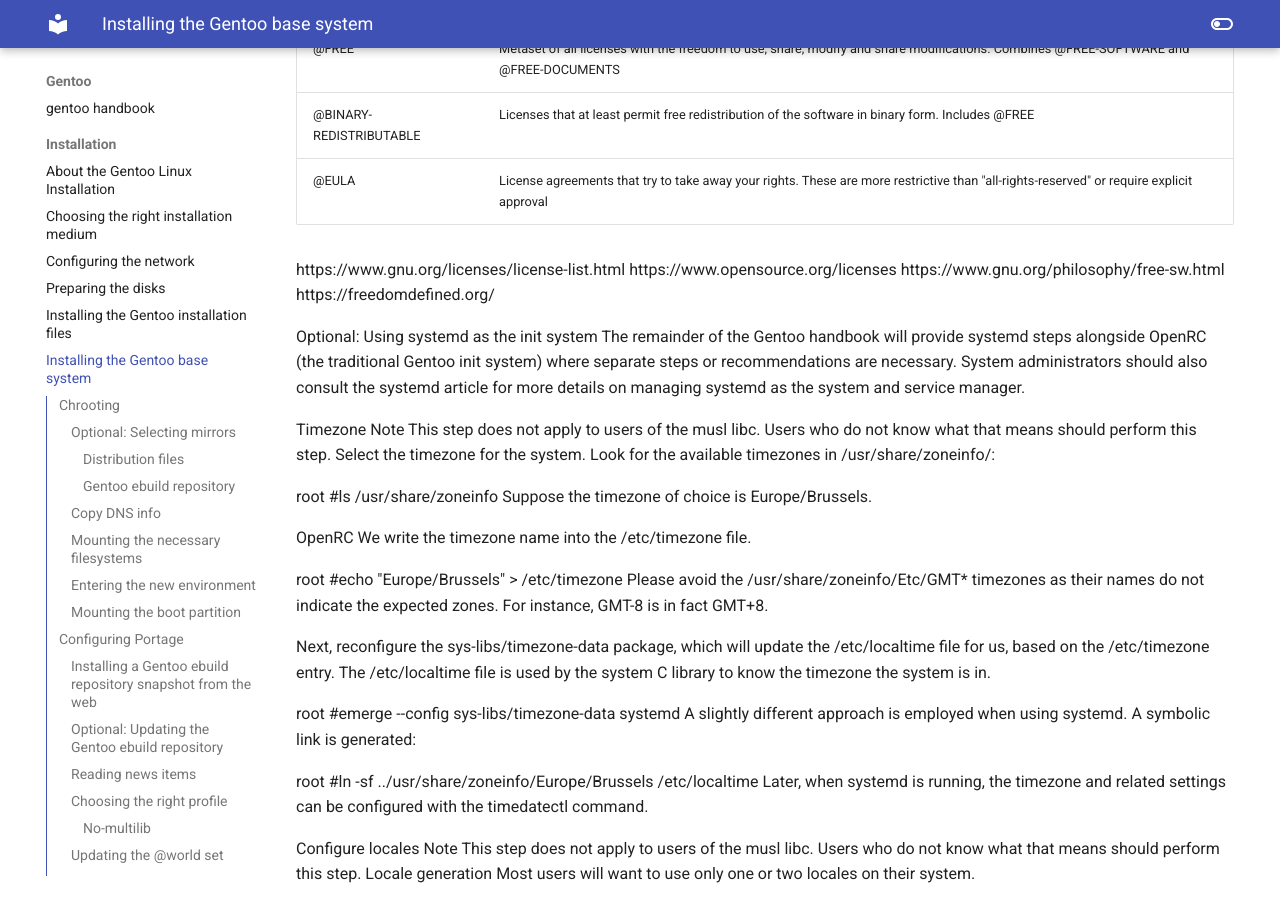
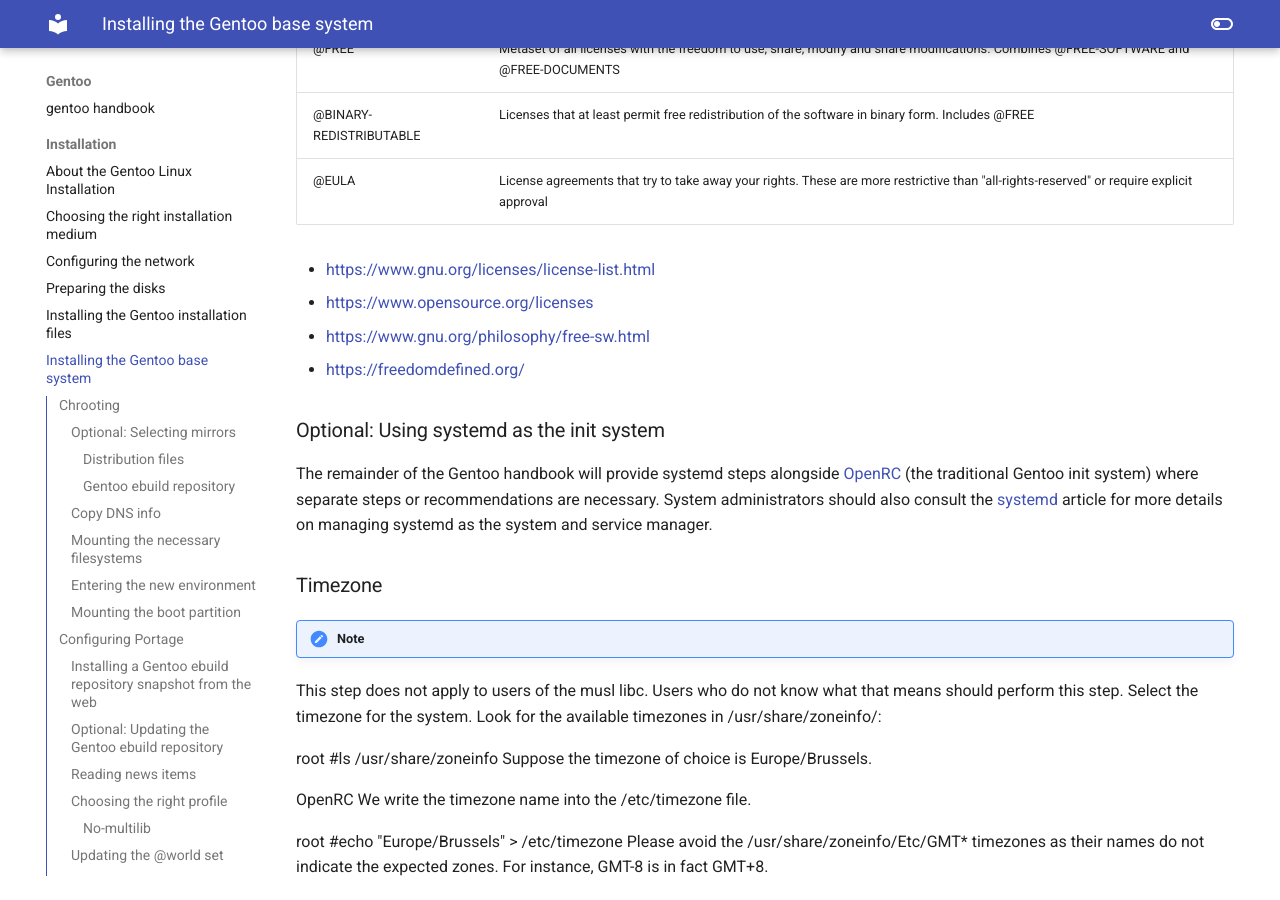
Before and after one commit to floviken/mkdocs, an MkDocs documentation site: the page built from docs/gentoo/installation/06-Installing the Gentoo base system.md, in a window 1280 px wide and 900 px high, scrolled down 10442 px. Built offline with MkDocs 1.6.1 and Material for MkDocs 9.7.7, drawn with Linux system fonts in a browser that asks for light colours; part of the change alters nothing that is shown.

```diff
--- a/docs/gentoo/installation/06-Installing the Gentoo base system.md
+++ b/docs/gentoo/installation/06-Installing the Gentoo base system.md
@@ -373,16 +373,18 @@ The license groups defined in the Gentoo repository, managed by the Gentoo Licen
 | @BINARY-REDISTRIBUTABLE | Licenses that at least permit free redistribution of the software in binary form. Includes @FREE                                                           |
 | @EULA                   | License agreements that try to take away your rights. These are more restrictive than "all-rights-reserved" or require explicit approval                   |
 
- https://www.gnu.org/licenses/license-list.html
- https://www.opensource.org/licenses
- https://www.gnu.org/philosophy/free-sw.html
- https://freedomdefined.org/
+- [https://www.gnu.org/licenses/license-list.html](https://www.gnu.org/licenses/license-list.html)
+- [https://www.opensource.org/licenses](https://www.opensource.org/licenses)
+- [https://www.gnu.org/philosophy/free-sw.html](https://www.gnu.org/philosophy/free-sw.html)
+- [https://freedomdefined.org/](https://freedomdefined.org/)
 
-Optional: Using systemd as the init system
-The remainder of the Gentoo handbook will provide systemd steps alongside OpenRC (the traditional Gentoo init system) where separate steps or recommendations are necessary. System administrators should also consult the systemd article for more details on managing systemd as the system and service manager.
+### Optional: Using systemd as the init system
 
-Timezone
- Note
+The remainder of the Gentoo handbook will provide systemd steps alongside [OpenRC](https://wiki.gentoo.org/wiki/OpenRC) (the traditional Gentoo init system) where separate steps or recommendations are necessary. System administrators should also consult the [systemd](https://wiki.gentoo.org/wiki/Systemd) article for more details on managing systemd as the system and service manager.
+
+### Timezone
+
+!!! Note
 This step does not apply to users of the musl libc. Users who do not know what that means should perform this step.
 Select the timezone for the system. Look for the available timezones in /usr/share/zoneinfo/:
 
```
